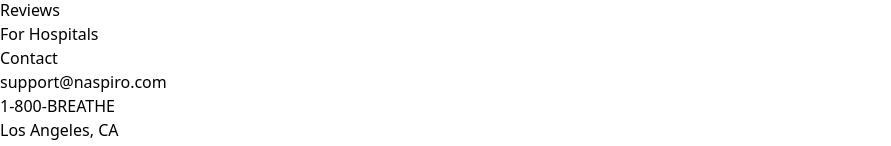
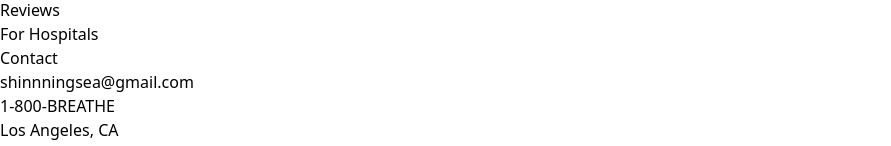
Before and after one commit to pramishpy/naspiro, a React (Vite) app: page / in a window 1280 px wide. Shown: the part 2232-2378 px from the top of the page, without its empty margins (0-891 px from the left). Built offline with nearby package versions, Linux system fonts and the light colour scheme; no server answers.

Commit message:
fix: update contact email in Footer and ProductsComingSoon component

```diff
--- a/src/App.jsx
+++ b/src/App.jsx
@@ -437,7 +437,7 @@
       <div>
         <h4 className="text-white font-bold mb-6">Contact</h4>
         <ul className="space-y-4">
-          <li>support@naspiro.com</li>
+          <li>shinnningsea@gmail.com</li>
           <li>1-800-BREATHE</li>
           <li>Los Angeles, CA</li>
         </ul>
--- a/src/components/ProductsComingSoon.jsx
+++ b/src/components/ProductsComingSoon.jsx
@@ -99,7 +99,7 @@
 
         {/* Footer Note */}
         <p className="text-center text-white text-sm mt-6 drop-shadow-lg">
-          Expected launch: Q2 2026 • Questions? Email us at support@naspiro.com
+          Expected launch: Q2 2026 • Questions? Email us at shinnningsea@gmail.com
         </p>
       </div>
     </div>
```
